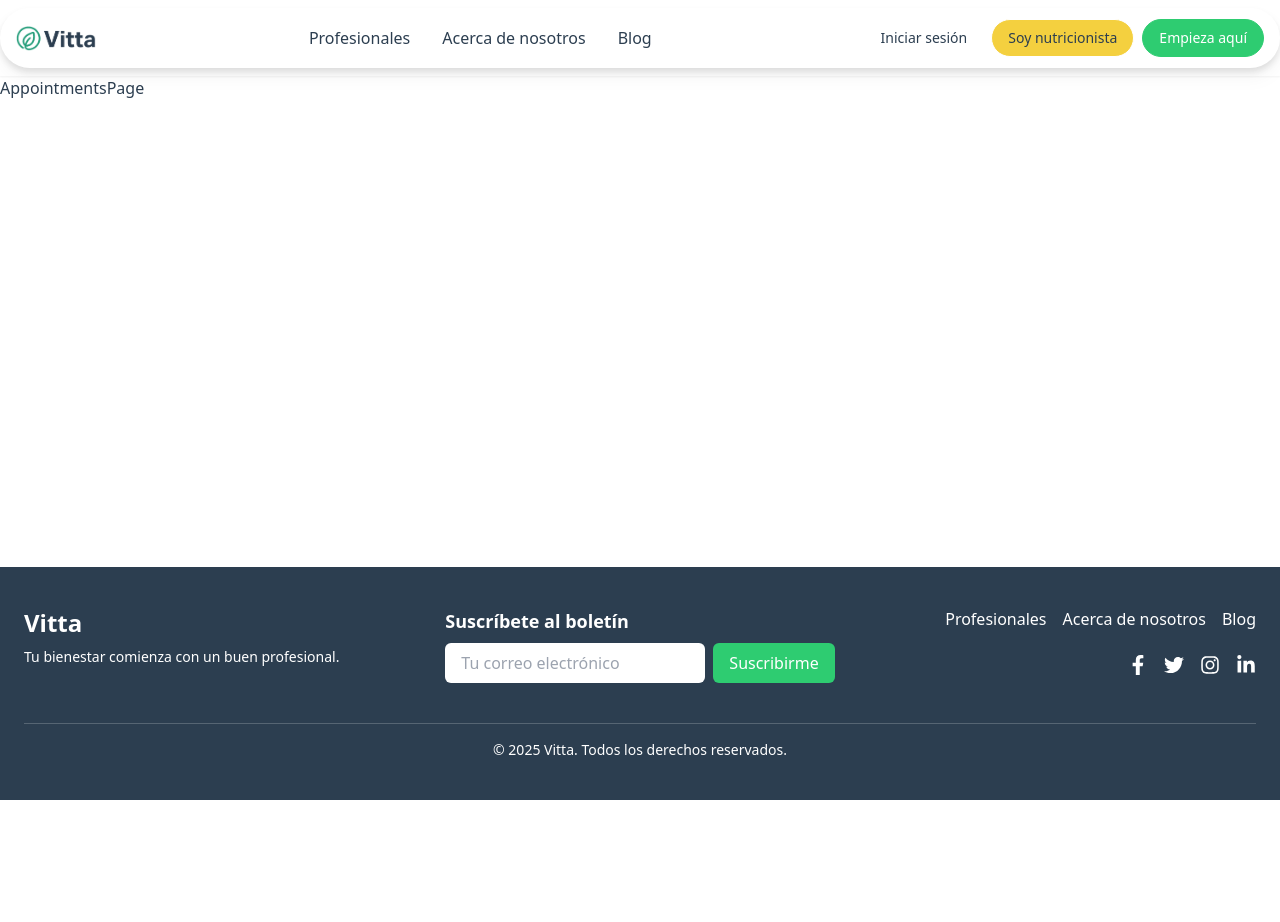
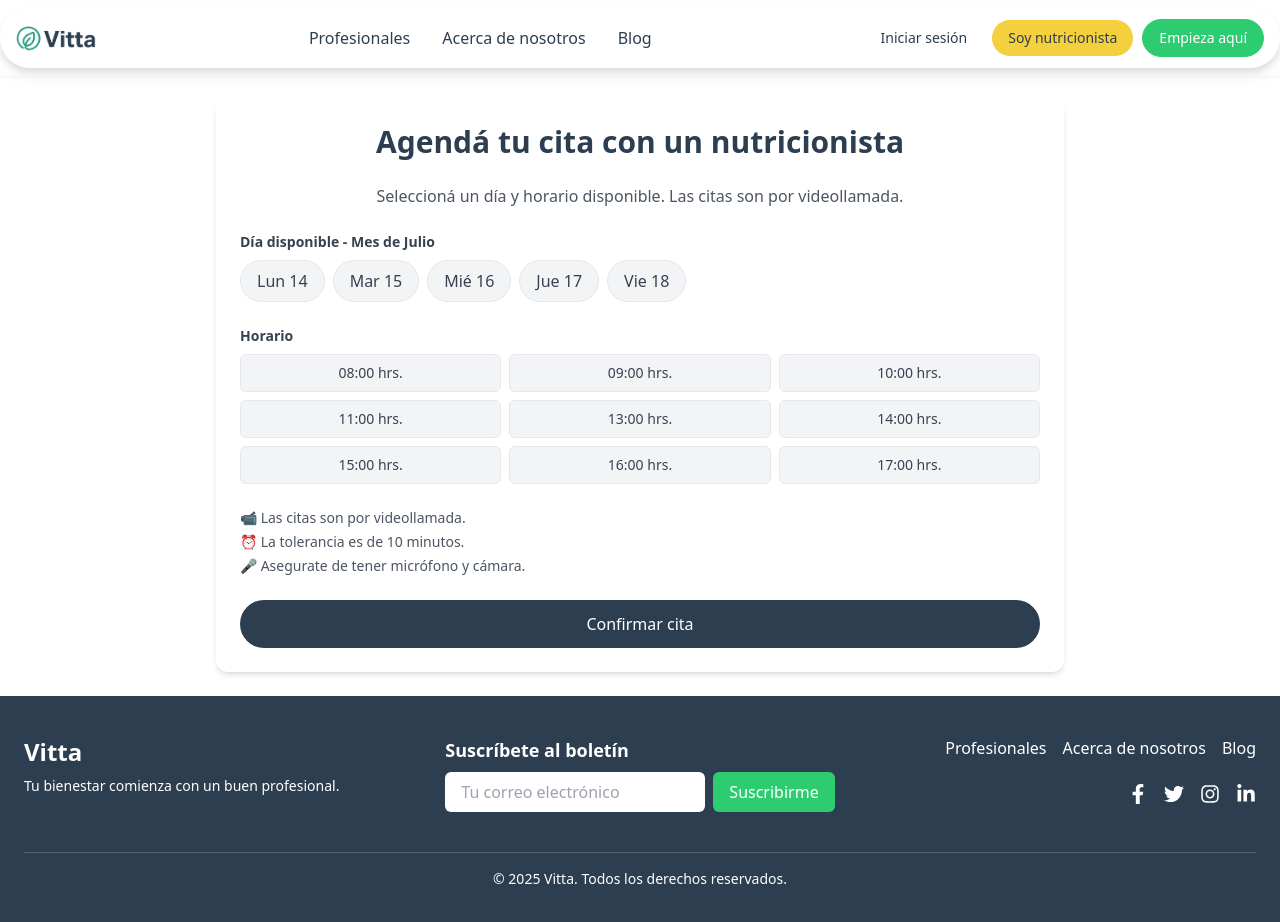
Before and after one commit to pfvitta/vittaFront, a Next.js app: page /appointments in a window 1280 px wide. Shown: the top 922 px of the page. Before the commit the page ends 800 px from the top, so only its background shows below. Built offline with nearby package versions, Linux system fonts and the light colour scheme; no server answers.

Commit message:
Vista de appts

```diff
--- a/package.json
+++ b/package.json
@@ -9,6 +9,7 @@
     "lint": "next lint"
   },
   "dependencies": {
+    "@stripe/react-stripe-js": "^3.7.0",
     "@stripe/stripe-js": "^7.4.0",
     "framer-motion": "^12.19.2",
     "install": "^0.13.0",
--- a/src/app/appointments/page.tsx
+++ b/src/app/appointments/page.tsx
@@ -1,6 +1,11 @@
+import AppointmentPage from "@/components/AppointmentPage.tsx/AppointmentPage"
 
-export default function AppointmentsPage() {
+const AppointmentsPage = () => {
   return (
-    <div>AppointmentsPage</div>
+    <div>
+    <AppointmentPage />
+    </div>
   )
 }
+
+export default AppointmentsPage;
--- /dev/null
+++ b/src/app/stripe-checkout/page.tsx
@@ -0,0 +1,29 @@
+// app/stripe-checkout/page.tsx
+'use client';
+
+import { useEffect, useState } from 'react';
+import { Elements } from '@stripe/react-stripe-js';
+import { loadStripe } from '@stripe/stripe-js';
+import StripeCheckoutForm from '@/components/StripeCheckoutForm';
+
+const stripePromise = loadStripe(process.env.NEXT_PUBLIC_STRIPE_PUBLISHABLE_KEY!);
+
+export default function StripeCheckoutPage() {
+  const [clientSecret, setClientSecret] = useState<string | null>(null);
+
+  useEffect(() => {
+    // Llamada para crear PaymentIntent
+    const createPaymentIntent = async () => {
+      const response = await fetch(`${process.env.NEXT_PUBLIC_API_URL}/stripe/create-order`, {
+        method: 'POST',
+        headers: { 'Content-Type': 'application/json' },
+        body: JSON.stringify({ email: 'test@example.com' }), // reemplaza por el email del usuario autenticado
+      });
+      const data = await response.json();
+      setClientSecret(data.clientSecret);
+    };
+
+    createPaymentIntent();
+  }, []);
+
+  if (!clientSecret) return <p className="text-center mt-10
--- /dev/null
+++ b/src/components/AppointmentPage.tsx/AppointmentPage.tsx
@@ -0,0 +1,82 @@
+'use client';
+
+import { useState } from 'react';
+
+export default function AppointmentPage() {
+  const [selectedDay, setSelectedDay] = useState<string | null>(null);
+  const [selectedHour, setSelectedHour] = useState<string | null>(null);
+
+  const days = ['Lun 14', 'Mar 15', 'Mié 16', 'Jue 17', 'Vie 18'];
+  const hours = ['08:00 hrs.', '09:00 hrs.', '10:00 hrs.', '11:00 hrs.', '13:00 hrs.', '14:00 hrs.', '15:00 hrs.', '16:00 hrs.', '17:00 hrs.'];
+
+  const handleSubmit = () => {
+    if (!selectedDay || !selectedHour) return alert('Seleccioná día y hora.');
+    // Acá iría la lógica para enviar al backend
+    alert(`Turno agendado: ${selectedDay} a las ${selectedHour}`);
+  };
+
+  return (
+    <div className="max-w-4xl mx-auto p-6 font-sans">
+      <div className="bg-white p-6 rounded-xl shadow-md space-y-6">
+        <h1 className="text-3xl font-bold text-secondary text-center">
+          Agendá tu cita con un nutricionista
+        </h1>
+
+        <p className="text-gray-600 text-center">
+          Seleccioná un día y horario disponible. Las citas son por videollamada.
+        </p>
+
+        <div>
+          <h2 className="text-sm font-semibold text-gray-700 mb-2">Día disponible - Mes de Julio</h2>
+          <div className="flex gap-2 overflow-x-auto">
+            {days.map((day, idx) => (
+              <button
+                key={idx}
+                onClick={() => setSelectedDay(day)}
+                className={`px-4 py-2 rounded-full border ${
+                  selectedDay === day
+                    ? 'bg-secondary text-white'
+                    : 'bg-gray-100 text-gray-700 hover:bg-gray-200'
+                }`}
+              >
+                {day}
+              </button>
+            ))}
+          </div>
+        </div>
+
+        <div>
+          <h2 className="text-sm font-semibold text-gray-700 mb-2">Horario</h2>
+          <div className="grid grid-cols-3 gap-2">
+            {hours.map((hour, idx) => (
+              <button
+                key={idx}
+                onClick={() => setSelectedHour(hour)}
+                className={`px-3 py-2 rounded-md text-sm border ${
+                  selectedHour === hour
+                    ? 'bg-secondary text-white'
+                    : 'bg-gray-100 text-gray-700 hover:bg-gray-200'
+                }`}
+              >
+                {hour}
+              </button>
+            ))}
+          </div>
+        </div>
+
+        <div className="text-sm text-gray-600 space-y-1">
+          <p>📹 Las citas son por videollamada.</p>
+          <p>⏰ La tolerancia es de 10 minutos.</p>
+          <p>🎤 Asegurate de tener micrófono y cámara.</p>
+        </div>
+
+        <button
+          onClick={handleSubmit}
+          className="w-full mt-4 bg-secondary text-white py-3 rounded-full font-medium hover:bg-primary transition"
+        >
+          Confirmar cita
+        </button>
+      </div>
+    </div>
+  );
+}
--- /dev/null
+++ b/src/components/Stripe/StripeCheckoutForm.tsx
@@ -0,0 +1,50 @@
+// components/StripeCheckoutForm.tsx
+'use client';
+
+import { useEffect, useState } from 'react';
+import { useStripe, useElements, PaymentElement } from '@stripe/react-stripe-js';
+import { useSearchParams } from 'next/navigation';
+
+const StripeCheckoutForm = () => {
+  const stripe = useStripe();
+  const elements = useElements();
+  const [loading, setLoading] = useState(false);
+  const [errorMessage, setErrorMessage] = useState<string | null>(null);
+  const searchParams = useSearchParams();
+  const clientSecret = searchParams.get('payment_intent_client_secret');
+
+  const handleSubmit = async (e: React.FormEvent) => {
+    e.preventDefault();
+    if (!stripe || !elements) return;
+
+    setLoading(true);
+    const { error } = await stripe.confirmPayment({
+      elements,
+      confirmParams: {
+        return_url: `${window.location.origin}/success`,
+      },
+    });
+
+    if (error) {
+      setErrorMessage(error.message || 'Error al confirmar el pago');
+    }
+
+    setLoading(false);
+  };
+
+  return (
+    <form onSubmit={handleSubmit} className="max-w-md mx-auto mt-10 p-5 border rounded">
+      <PaymentElement />
+      <button
+        type="submit"
+        disabled={!stripe || loading}
+        className="mt-4 bg-indigo-600 text-white py-2 px-4 rounded"
+      >
+        {loading ? 'Procesando...' : 'Pagar'}
+      </button>
+      {errorMessage && <p className="mt-2 text-red-500">{errorMessage}</p>}
+    </form>
+  );
+};
+
+export default StripeCheckoutForm;
--- /dev/null
+++ b/src/components/Stripe/StripeCheckoutPage.tsx
@@ -0,0 +1,46 @@
+// app/stripe-checkout/page.tsx
+'use client';
+
+import { useEffect, useState } from 'react';
+import { Elements } from '@stripe/react-stripe-js';
+import { loadStripe } from '@stripe/stripe-js';
+import StripeCheckoutForm from '@/components//Stripe/StripeCheckoutForm';
+
+const stripePromise = loadStripe(process.env.NEXT_PUBLIC_STRIPE_PUBLISHABLE_KEY!);
+
+export default function StripeCheckoutPage() {
+  const [clientSecret, setClientSecret] = useState<string | null>(null);
+
+  useEffect(() => {
+    const createPaymentIntent = async () => {
+      const response = await fetch(`${process.env.NEXT_PUBLIC_API_URL}/stripe/create-order`, {
+        method: 'POST',
+        headers: { 'Content-Type': 'application/json' },
+        body: JSON.stringify({ email: 'test@example.com' }), // reemplaza por user.email
+      });
+      const data = await response.json();
+      setClientSecret(data.clientSecret);
+    };
+
+    createPaymentIntent();
+  }, []);
+
+  const appearance = {
+    theme: 'stripe' as const,
+  };
+
+  const options = {
+    clientSecret,
+    appearance,
+  };
+
+  if (!clientSecret) return <p className="text-center mt-10">Cargando formulario de pago...</p>;
+
+  return (
+    <div className="min-h-screen flex justify-center items-center">
+      <Elements stripe={stripePromise} options={options}>
+        <StripeCheckoutForm />
+      </Elements>
+    </div>
+  );
+}
--- a/src/services/authService.ts
+++ b/src/services/authService.ts
@@ -10,5 +10,5 @@ export const loginUser = async (credentials: { email: string; password: string }
   if (!res.ok) {
     throw new Error(data.message || "Error al iniciar sesión");
   }
-  return data; // contiene el token
+  return data.token; // contiene el token
 };
--- a/src/services/stripeService.ts
+++ b/src/services/stripeService.ts
@@ -15,7 +15,7 @@ export const createStripePayment = async (email: string): Promise<{ clientSecret
   const apiUrl = process.env.NEXT_PUBLIC_API_URL;
   if (!apiUrl) throw new Error('API URL no configurada');
 
-  const response = await fetch(`${apiUrl}/stripe/create-order`, {
+  const response = await fetch(`${process.env.NEXT_PUBLIC_API_URL}/stripe/create-order`, {
     method: 'POST',
     headers: {
       'Content-Type': 'application/json',
```
Also changed, not shown: 1 other file (tests, documents, lock files or other folders).
